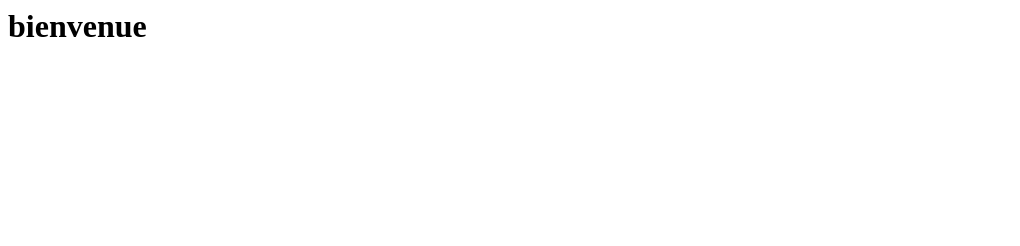
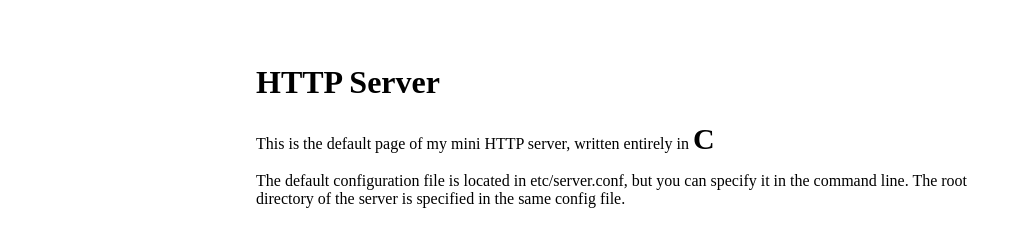
Before and after one commit to Avditvs/mini_HTTP_Server, a plain HTML site: page www/index.html in a window 1280 px wide. Shown: the whole page, without its empty margins (0-1020 px from the left). Drawn offline with Linux system fonts and the light colour scheme.

Commit message:
Updated index

```diff
--- a/www/index.html
+++ b/www/index.html
@@ -1 +1,8 @@
-<h1>bienvenue</h1>
+<html>
+    <link rel="stylesheet" type="text/css" href="style.css">
+<body>
+	<h1>HTTP Server</h1>
+    <p>This is the default page of my mini HTTP server, written entirely in <span class="custom">C</span></p>
+    <p>The default configuration file is located in etc/server.conf, but you can specify it in the command line. The root directory of the server is specified in the same config file.</p>
+</body>
+</html>
--- /dev/null
+++ b/www/style.css
@@ -0,0 +1,10 @@
+.custom {
+    font-weight:800;
+    font-size:30;
+}
+
+body {
+    margin-left:20%;
+    margin-top:5%;
+    margin-right:20%;
+}
```
Also changed, not shown: www/text.html (deleted, +0 -6 lines), www/image.png (deleted), 1 other file.
